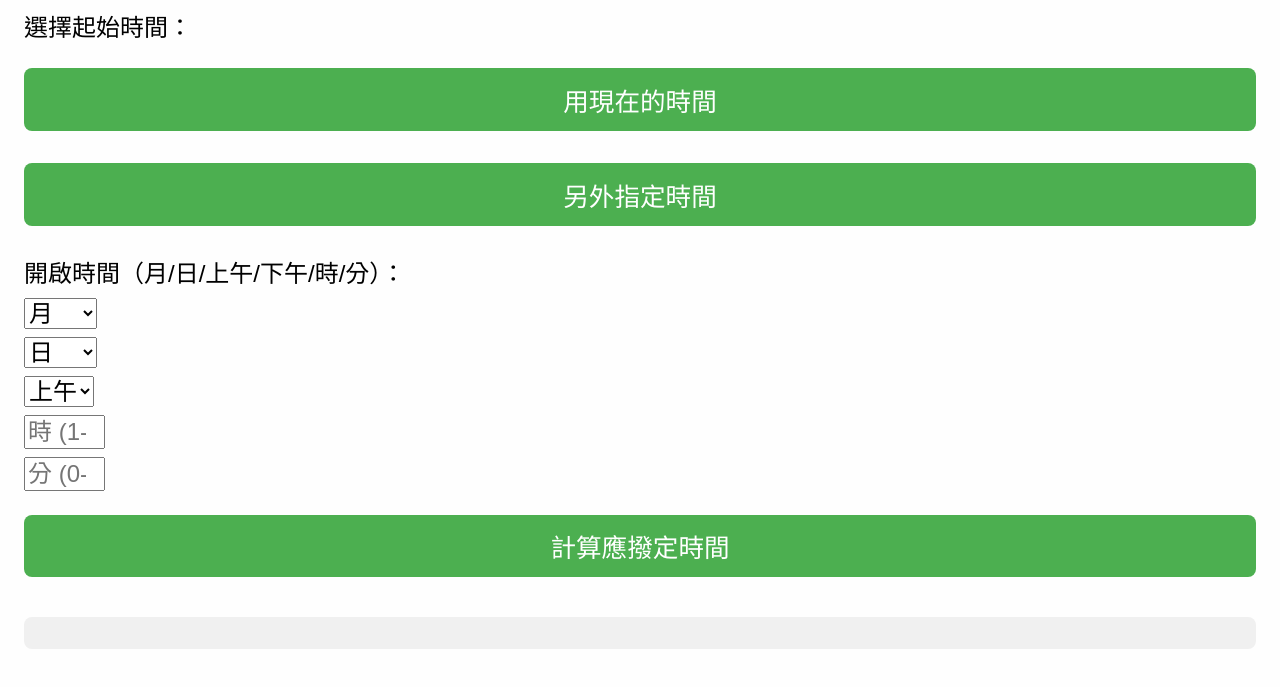
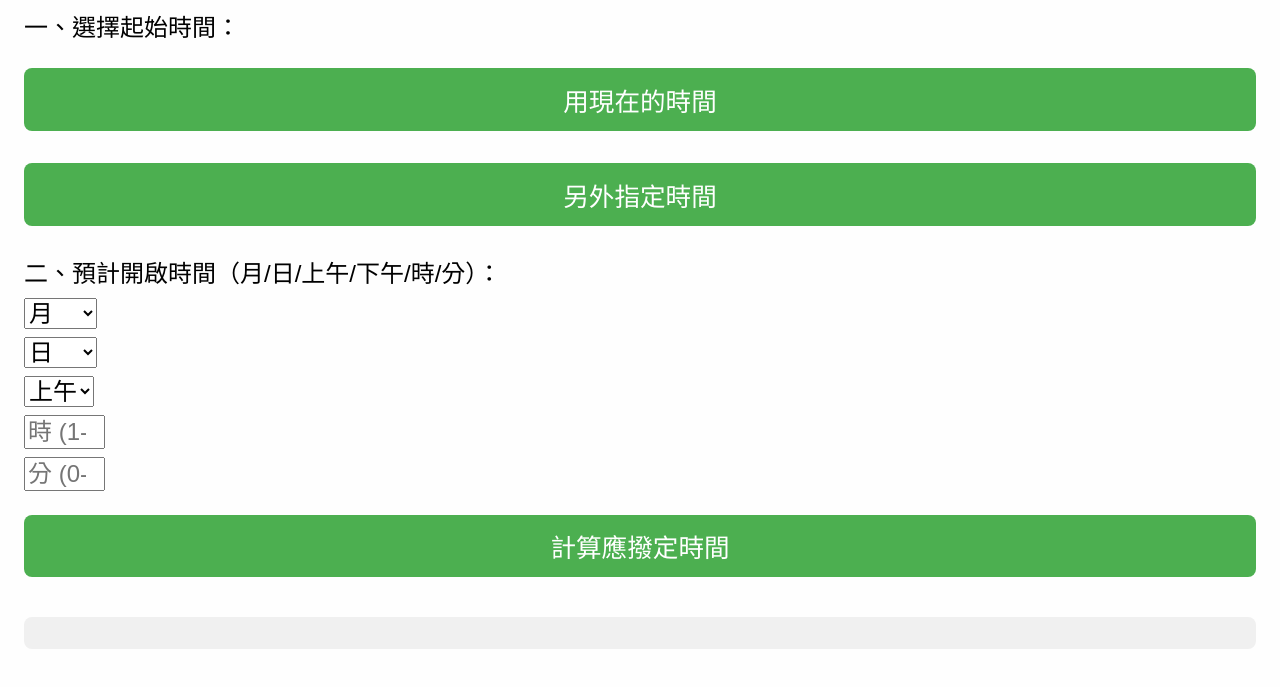
Before and after one commit to titan816/timed-lock-calculator, a plain HTML site: page index.html in a window 1280 px wide. Shown: the part 81-768 px from the top of the page. Drawn offline with Linux system fonts and the light colour scheme.

Commit message:
Update index.html

```diff
--- a/index.html
+++ b/index.html
@@ -49,7 +49,7 @@
 
 <h1>定時鎖時間計算器（測試版）</h1>
 
-<label>選擇起始時間：</label>
+<label>一、選擇起始時間：</label>
 <button onclick="useNow()">用現在的時間</button>
 <button onclick="useCustom()">另外指定時間</button>
 
@@ -113,7 +113,7 @@
 </div>
 
 <div id="openTime" style="margin-top:1rem;">
-  <label>開啟時間（月/日/上午/下午/時/分）：</label>
+  <label>二、預計開啟時間（月/日/上午/下午/時/分）：</label>
   <select id="openMonth">
     <option value="">月</option>
 <option value="1">1月</option>
```
